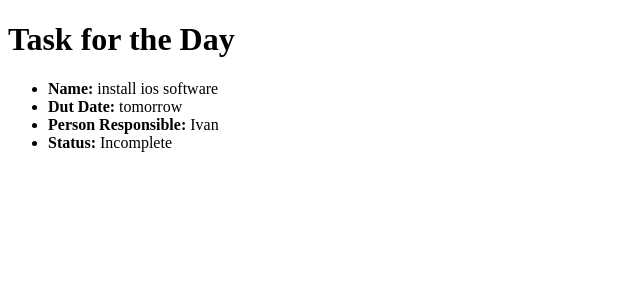
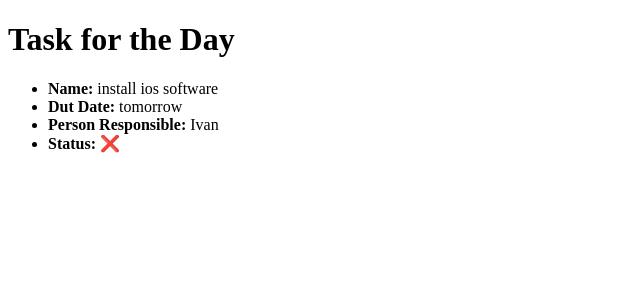
Before and after one commit to lakiivan/php_practioner, a PHP site: page /index.php in a window 1280 px wide. Shown: the top 300 px of the page, without its empty margins (0-640 px from the left). Run offline with PHP 8.4, Linux system fonts and the light colour scheme.

Commit message:
step 9 finished

```diff
--- a/index.view.php
+++ b/index.view.php
@@ -25,7 +25,12 @@
         </li>
 
         <li>
-            <strong>Status: </strong> <?= $task['isCompleted'] ? 'Complete' : 'Incomplete'; ?>
+            <strong>Status: </strong>
+            <?php  if ($task['isCompleted']) : ?>
+                <span class="icon">&#9989</span>
+            <?php else: ?>
+                <span class="icon">&#10060;</span>
+            <?php endif; ?>
         </li>
 
     </ul>
```
